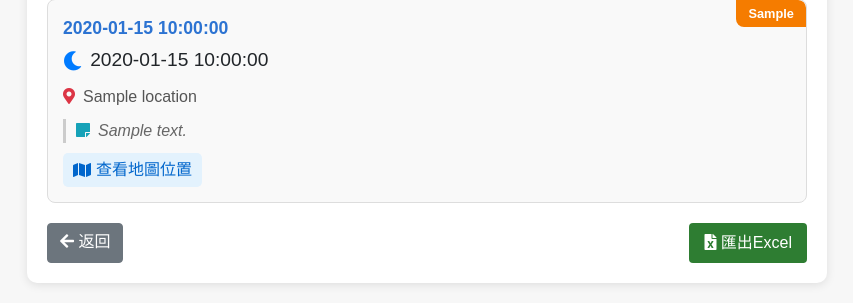
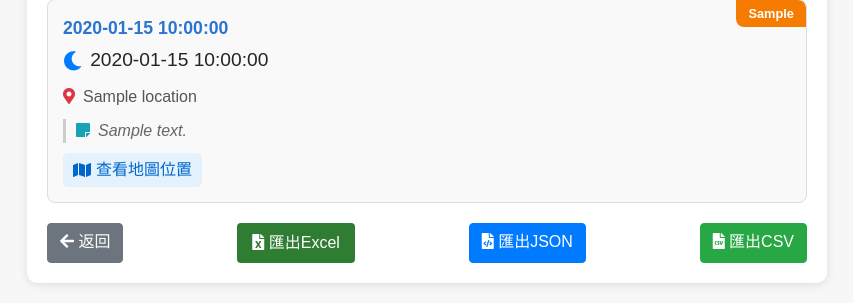
Before and after one commit to ZhiQiYang/checkin, a Flask app: template templates/personal_history.html in a window 1280 px wide. Shown: the part 568-871 px from the top of the page, without its empty margins (213-1066 px from the left). Run offline with Flask 3, Linux system fonts and the light colour scheme; the template is opened without the code that fills it: most values are stand-ins (such as "Sample title", 1, 10 or a date in 2020); parts of the project's set-up code (start-up, migrations or seed data) failed here and were passed over; some libraries are stand-ins or nearby versions.

Commit message:
Update personal_history.html

```diff
--- a/templates/personal_history.html
+++ b/templates/personal_history.html
@@ -320,14 +320,24 @@
             </div>
         {% endif %}
 
+        <!-- 在 personal_history.html 文件的「action-buttons」div中 -->
 <div class="action-buttons">
     <a href="javascript:history.back()" class="btn btn-secondary">
         <i class="fas fa-arrow-left"></i> 返回
     </a>
 
     {% if records %}
+    <!-- 現有的匯出按鈕 -->
     <a href="/export/checkin-records?userId={{ request.args.get('userId') }}&dateRange={{ days }}" class="excel-btn">
         <i class="fas fa-file-excel"></i> 匯出Excel
+    </a>
+
+    <!-- 新增的純文本匯出按鈕 -->
+    <a href="/export-text?userId={{ request.args.get('userId') }}&dateRange={{ days }}&format=json" class="btn btn-primary">
+        <i class="fas fa-file-code"></i> 匯出JSON
+    </a>
+    <a href="/export-text?userId={{ request.args.get('userId') }}&dateRange={{ days }}&format=csv" class="btn btn-success">
+        <i class="fas fa-file-csv"></i> 匯出CSV
     </a>
     {% endif %}
 </div>
```
Lines whose indentation alone changed are shown as unchanged.
